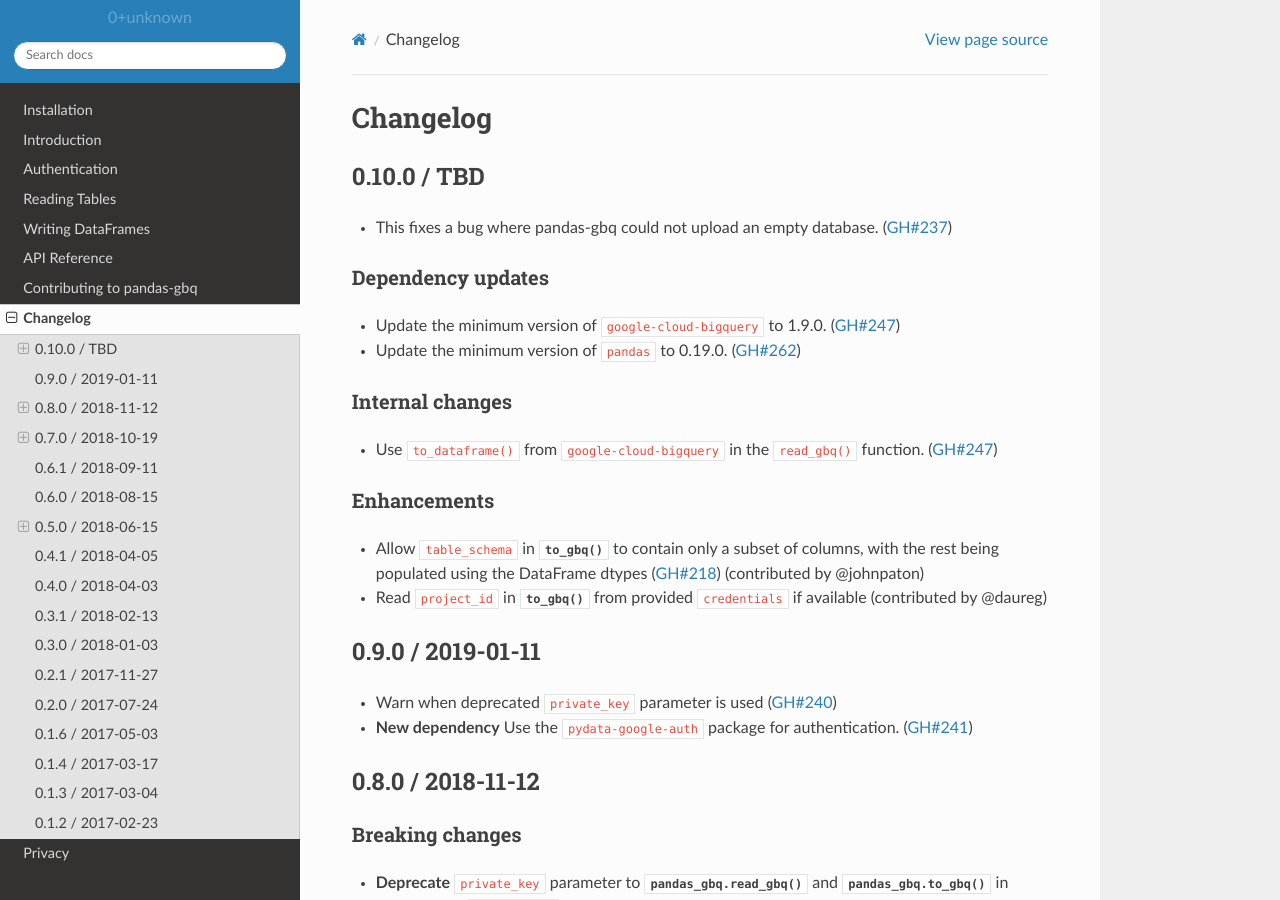
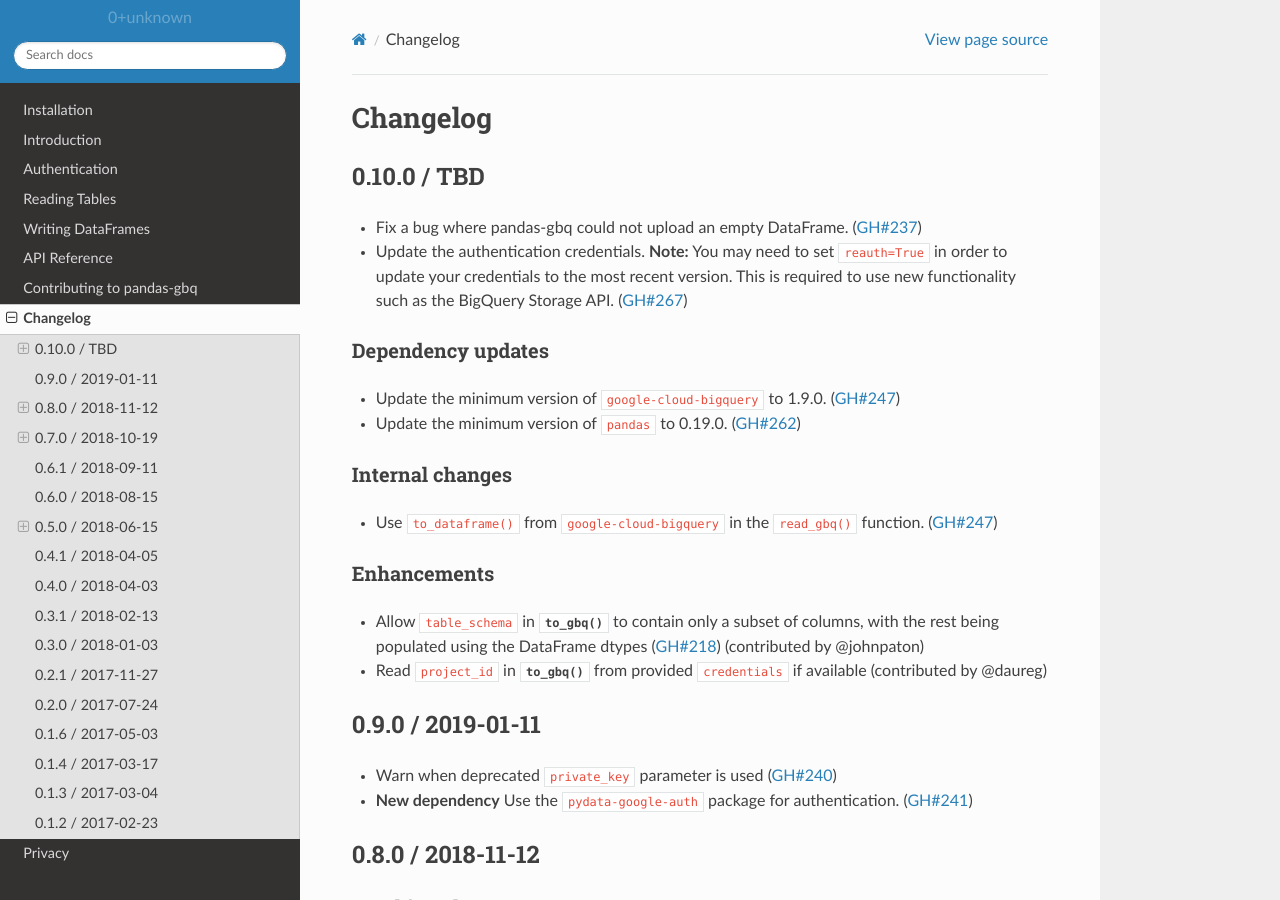
Before and after one commit to googleapis/python-bigquery-pandas, a Sphinx documentation site: the page built from docs/source/changelog.rst, in a window 1280 px wide and 900 px high. Built offline with Sphinx 7.4.7 and the Read the Docs theme 2.0.0, drawn with Linux system fonts in a browser that asks for light colours.

Commit message:
CLN: Update the authentication credentials. (#267)
These auth credentials for the browser authentication flow belong to the
pandas-gbq-auth GCP project. The reason for the fresh project is that
this allows us to explicitly enable APIs needed for new functionality,
such as the BigQuery Storage API.

```diff
--- a/docs/source/changelog.rst
+++ b/docs/source/changelog.rst
@@ -6,7 +6,11 @@ Changelog
 0.10.0 / TBD
 ------------
 
-- This fixes a bug where pandas-gbq could not upload an empty database. (:issue:`237`)
+- Fix a bug where pandas-gbq could not upload an empty DataFrame. (:issue:`237`)
+- Update the authentication credentials. **Note:** You may need to set
+  ``reauth=True`` in order to update your credentials to the most recent
+  version. This is required to use new functionality such as the BigQuery
+  Storage API. (:issue:`267`)
 
 Dependency updates
 ~~~~~~~~~~~~~~~~~~
```
Also changed, not shown: 1 other file.
